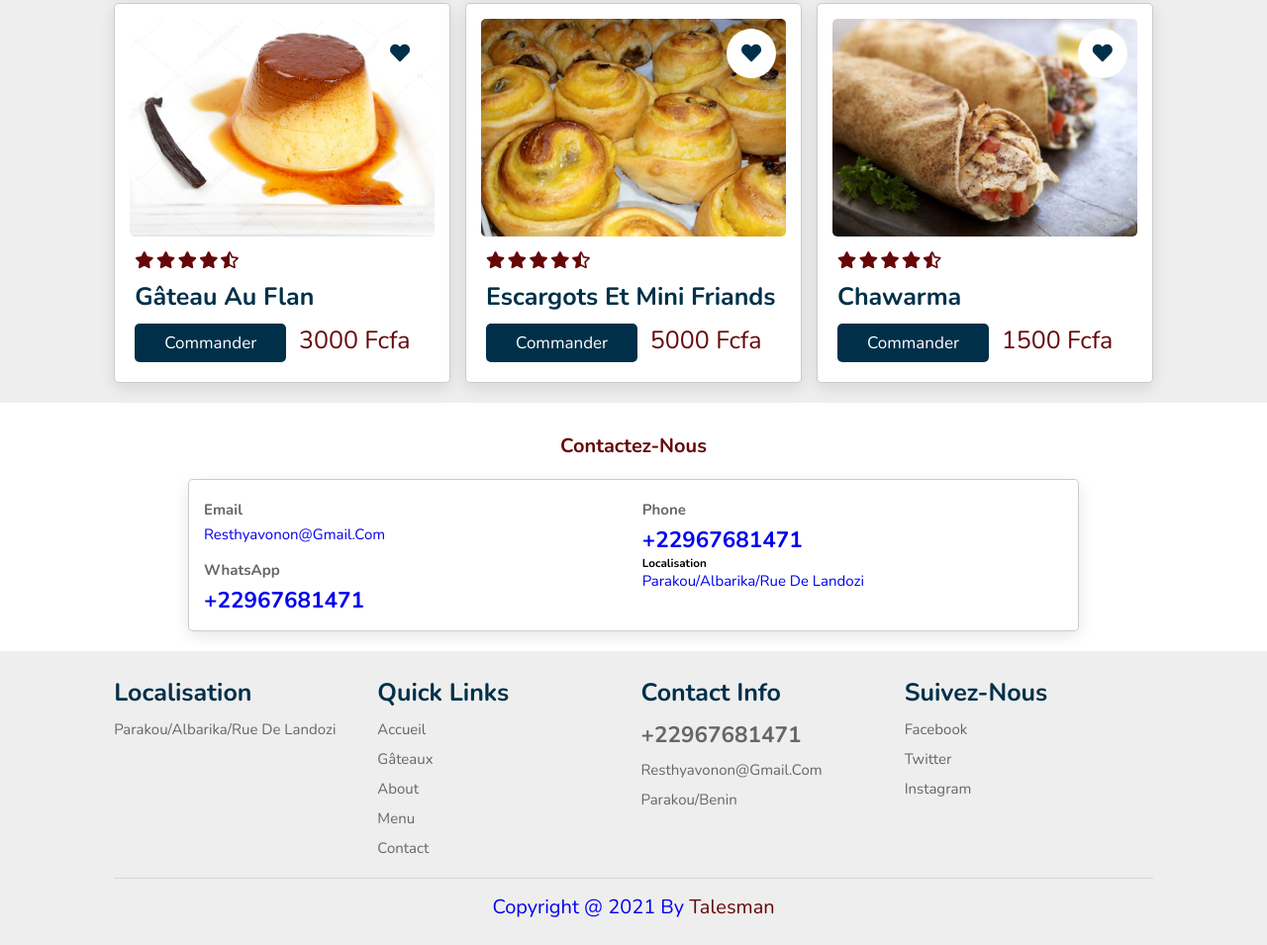
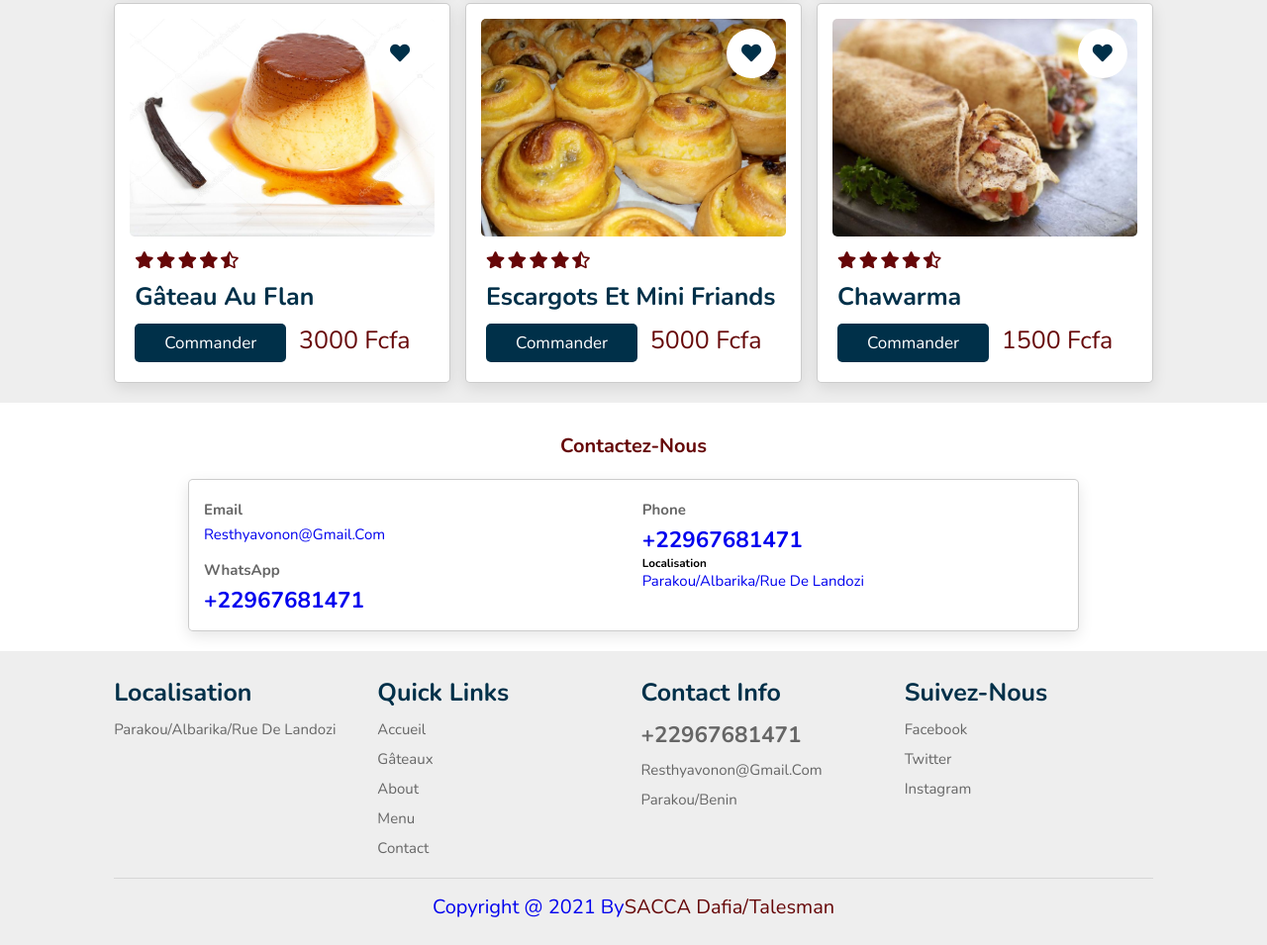
Before and after one commit to Talesman-index/Resthy-Patisserie, a plain HTML site: page Resthy Pâtisserie/index.html in a window 1280 px wide. Shown: the part 3734-4689 px from the top of the page at 99% size. Drawn offline with nearby package versions, Linux system fonts and the light colour scheme.

Commit message:
Update index.html

```diff
--- a/Resthy Pâtisserie/index.html
+++ b/Resthy Pâtisserie/index.html
@@ -577,7 +577,7 @@
 
     </div>
 
-    <div class="credit"> <a href="https://talesman-portfolio.netlify.app/">copyright @ 2021 by <span>Talesman</span></a>  </div>
+    <div class="credit"><a href="https://talesman-portfolio.netlify.app">copyright @ 2021 by<span>SACCA Dafia/Talesman</span></a></div>
 
 </section>
 
```
